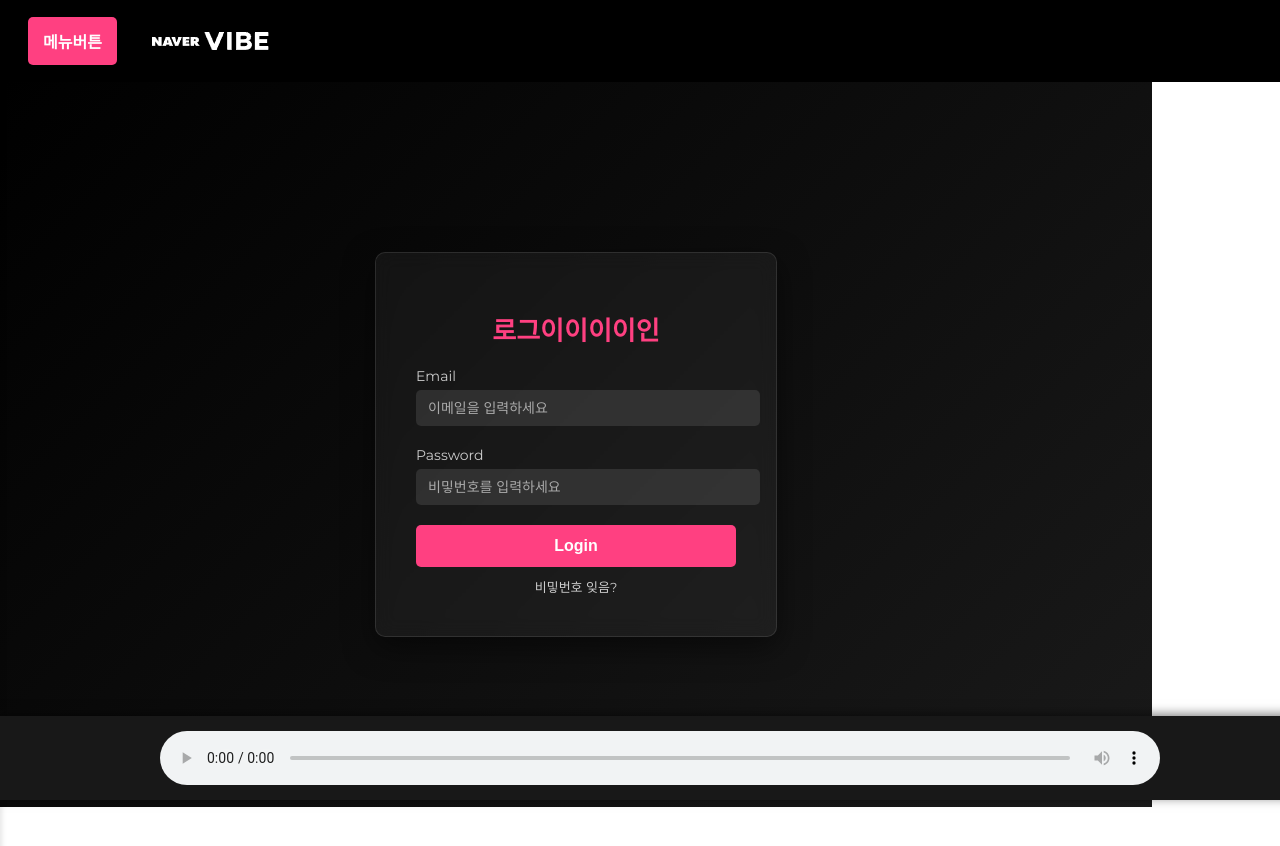
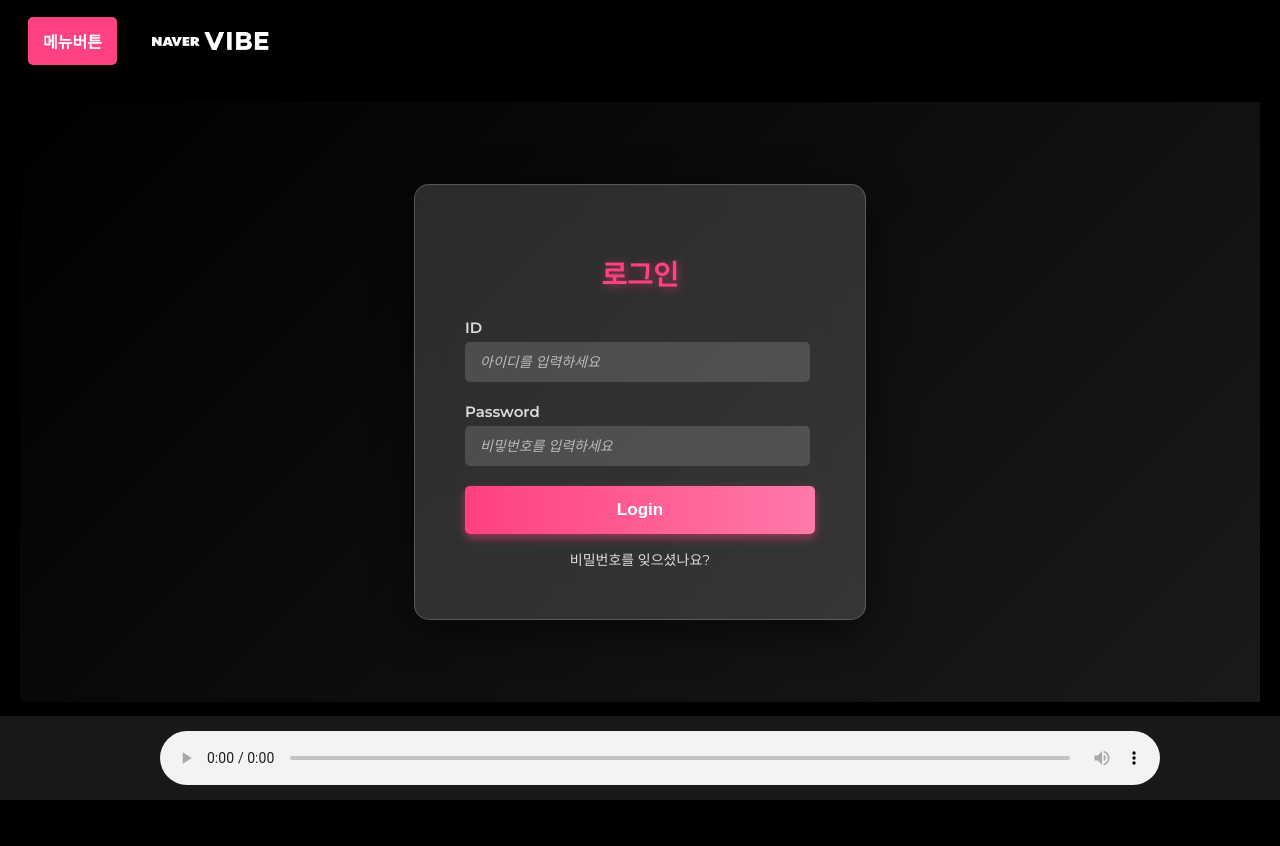
Before and after one commit to yunhyunglee/dockerserver, a React (Vite) app in the folder TeamDive_Client/: page /login in a window 1280 px wide. Shown: the top 846 px of the page. After the commit the page ends 800 px from the top, so only its background shows below. Built offline with nearby package versions, Linux system fonts and the light colour scheme.

Commit message:
feat: JoinForm 추가

```diff
--- a/TeamDive_Client/src/App.css
+++ b/TeamDive_Client/src/App.css
@@ -2,4 +2,6 @@
 body {
 
   margin: 0;
+  width: 100%;
+  background-color: black;
 }
--- a/TeamDive_Client/src/App.jsx
+++ b/TeamDive_Client/src/App.jsx
@@ -1,9 +1,9 @@
 
 import { useState } from 'react';
 import './App.css'
-import { MainHeader } from './components/frame/header'
-import { Home } from './components/frame/home'
-import { Footer } from './components/frame/footer'
+import { MainHeader } from './components/frame/header';
+import { Home } from './components/frame/home';
+import { Footer } from './components/frame/footer';
 
 
 
--- a/TeamDive_Client/src/components/frame/footer.jsx
+++ b/TeamDive_Client/src/components/frame/footer.jsx
@@ -3,6 +3,7 @@ import styles from '../../css/footer.module.css';
 
 
 function Footer() {
+
     return (
         <div className={styles.footer}>
             <audio className={styles['audio-player']} controls>
--- a/TeamDive_Client/src/components/frame/loginPage.jsx
+++ b/TeamDive_Client/src/components/frame/loginPage.jsx
@@ -1,23 +1,39 @@
-import React from 'react';
+import React, { useState } from 'react';
 import loginStyles from '../../css/login.module.css';
 
-function LoginPage() {
+const LoginPage =() => {
+
+    const [memberId, setMemberId] = useState('');
+    const [password, setPassword] = useState('');
+
+
+    const writeId = (e) => {
+        setMemberId(e.target.value)
+    }
+
+    const writePassword = (e) => {
+        setPassword(e.target.value)
+    }
+
+
+
+
     return (
         <div className={loginStyles.loginPage}>
             <div className={loginStyles.container}>
-            <h1>로그이이이이인</h1>
+                <h1>로그인</h1>
                 <form>
                     <div className={loginStyles.formGroup}>
-                <label htmlFor="email">Email</label>
-                <input type="email" id="email" placeholder="이메일을 입력하세요" />
+                        <label htmlFor="memberId">ID</label>
+                        <input type="text" id="memberId" value={memberId} onChange={writeId} placeholder="아이디를 입력하세요" />
                     </div>
                     <div className={loginStyles.formGroup}>
                         <label htmlFor="password">Password</label>
-                <input type="password" id="password" placeholder="비밓번호를 입력하세요" />
+                        <input type="password" id="password" value={password} onChange={writePassword} placeholder="비밓번호를 입력하세요" />
                     </div>
                     <button type="submit" className={loginStyles.button}>Login</button>
                 </form>
-            <a href="#" className={loginStyles.forgotPassword}>비밓번호 잊음?</a>
+                <a href="#" className={loginStyles.forgotPassword}>비밀번호를 잊으셨나요?</a>
             </div>
         </div>
       );
--- a/TeamDive_Client/src/css/header.module.css
+++ b/TeamDive_Client/src/css/header.module.css
@@ -7,6 +7,7 @@
     top: 0;
     background-color: black;
     z-index: 1000;
+    width: 100%;
 }
 
 .menu {
--- a/TeamDive_Client/src/css/login.module.css
+++ b/TeamDive_Client/src/css/login.module.css
@@ -4,30 +4,44 @@
   display: flex;
   align-items: center;
   justify-content: center;
-  min-height: 725px;
-  width: 90%;
-  /* 어두운 그라데이션 배경 */
+  min-height: 100%; /* 화면 전체 높이 */
+  width: 100%;
   background: linear-gradient(135deg, #000000, #1a1a1a);
   font-family: 'Montserrat', sans-serif;
 }
 
 .container {
-  background: rgba(255, 255, 255, 0.05); /* 약간 투명한 블랙 느낌 */
-  border: 1px solid rgba(255, 255, 255, 0.1);
-  border-radius: 10px;
-  padding: 40px;
-  width: 320px;
-  box-shadow: 0 10px 30px rgba(0, 0, 0, 0.5);
-  backdrop-filter: blur(10px); /* 글라스모픽 효과 */
+  background: rgba(255, 255, 255, 0.15); /* 투명도를 더 높여 유리 효과 강화 */
+  border: 1px solid rgba(255, 255, 255, 0.2);
+  border-radius: 15px;
+  padding: 50px;
+  width: 350px;
+  box-shadow: 0 10px 40px rgba(0, 0, 0, 0.6);
+  backdrop-filter: blur(20px); /* 더 강한 글라스 효과 */
+  -webkit-backdrop-filter: blur(20px);
   text-align: center;
   color: #fff;
+  animation: fadeIn 0.6s ease-in-out;
+}
+
+/* 로그인창 모션 */
+@keyframes fadeIn {
+  from {
+    opacity: 0;
+    transform: translateY(-30px);
+  }
+  to {
+    opacity: 1;
+    transform: translateY(0);
+  }
 }
 
 .container h1 {
-  font-size: 26px;
-  font-weight: 600;
-  margin-bottom: 20px;
-  color: #ff4081; /* 포인트 핑크 컬러 */
+  font-size: 28px;
+  font-weight: 700;
+  margin-bottom: 25px;
+  color: #ff4081;
+  text-shadow: 2px 2px 10px rgba(255, 64, 129, 0.5);
 }
 
 .formGroup {
@@ -37,50 +51,75 @@
 
 .formGroup label {
   display: block;
-  font-size: 14px;
-  color: #ccc;
+  font-size: 15px;
+  font-weight: 600;
+  color: #ddd;
   margin-bottom: 5px;
 }
 
 .formGroup input {
-  width: 100%;
-  padding: 10px 12px;
+  width: 90%;
+  padding: 12px 15px;
   border: none;
   border-radius: 5px;
-  background: rgba(255, 255, 255, 0.1);
+  background: rgba(255, 255, 255, 0.15);
   color: #fff;
   font-size: 14px;
+  outline: none;
+  transition: all 0.3s ease-in-out;
 }
 
-.formGroup input::placeholder {
-  color: #aaa;
+/* 입력창 포커스 시 효과 */
+.formGroup input:focus {
+  background: rgba(255, 255, 255, 0.3);
+  box-shadow: 0 0 10px rgba(255, 64, 129, 0.5);
 }
 
+/* 입력창 placeholder 색상 */
+.formGroup input::placeholder {
+  color: #bbb;
+  font-style: italic;
+}
+
+/* 로그인 버튼 */
 .button {
   width: 100%;
-  padding: 12px;
+  padding: 14px;
   border: none;
   border-radius: 5px;
-  background: #ff4081;
+  background: linear-gradient(90deg, #ff4081, #ff79a9);
   color: #fff;
-  font-size: 16px;
-  font-weight: 600;
+  font-size: 17px;
+  font-weight: 700;
   cursor: pointer;
-  transition: background 0.3s ease;
+  transition: all 0.3s ease-in-out;
+  box-shadow: 0 4px 10px rgba(255, 64, 129, 0.5);
 }
 
+/* 버튼 hover 효과 */
 .button:hover {
-  background: #e73370;
+  background: linear-gradient(90deg, #ff79a9, #ff4081);
+  transform: scale(1.05);
+  box-shadow: 0 6px 20px rgba(255, 64, 129, 0.8);
 }
 
+/* 버튼 클릭 효과 */
+.button:active {
+  transform: scale(0.98);
+}
+
+/* 비밀번호 찾기 링크 */
 .forgotPassword {
   display: block;
-  margin-top: 10px;
-  font-size: 13px;
-  color: #ccc;
+  margin-top: 15px;
+  font-size: 14px;
+  color: #ddd;
   text-decoration: none;
+  transition: color 0.3s ease-in-out;
 }
 
+/* 비밀번호 찾기 hover */
 .forgotPassword:hover {
   text-decoration: underline;
+  color: #ff4081;
 }
--- a/TeamDive_Client/src/css/main.module.css
+++ b/TeamDive_Client/src/css/main.module.css
@@ -1,46 +1,60 @@
+
 /* 전체 컨테이너 */
 .container {
     display: flex;
     transition: all 0.3s ease;
     position: relative;
+    width: 100%;
+    overflow: hidden; /* 혹시 생길 수 있는 가로 스크롤 방지 */
+    min-height: 80vh;
+    color: white;
+
+}
+
+.sidebar {
+    position: absolute;
+    top: 0;
+    left: 0;
+    width: 170px;
+
+    padding: 2vh; /* 화면 크기에 따라 적응 */
+    box-shadow: 2px 0 5px rgba(0, 0, 0, 0.1);
+    transition: transform 0.3s ease;
+    transform: translateX(-100%); /* 기본 상태: 완전히 왼쪽 바깥에 숨김 */
+
+    display: flex;
+    flex-direction: column;
+    min-height: 75vh; /* 전체 화면 높이 맞춤 */
+}
+
+.sidebar.open {
+    transform: translateX(0);  /* 사이드바 열리면 제자리로 슬라이드 */
+}
+
+/* 메인 영역 */
+
+.main {
+    flex: 1;
+    padding: 20px;
+    transition: width 0.3s ease, margin-left 0.3s ease;
+    width: calc(100% - 170px); /* 사이드바 크기만큼 빼줌 */
+    margin-left: 0;
+    overflow-x: hidden; /* 가로 스크롤 방지 */
 
 }
 
 
-/* 사이드바 */
-.sidebar {
-    position: absolute;
-    width: 170px;
-    background-color: #f2f2f2;
-    padding: 20px;
-    box-shadow: 2px 0 5px rgba(0,0,0,0.1);
-    transition: transform 0.3s ease;
-    transform: translateX(-100%);
 
-
-    display: flex;
-    flex-direction: column;
-    /* 사이드바 크기조정 */
-    min-height: 730px;
-}
-.sidebar.open {
-    transform: translateX(0);
-}
-
-/* 메인 영역 */
-.main {
-    flex: 1;
-
-    transition: transform 0.3s ease-in-out;
-}
+/* 사이드바가 열렸을 때 메인 영역에 적용할 클래스 */
 .move {
-    transform: translateX(220px);
+    width: calc(100% - 170px); /* 전체 너비에서 사이드바 너비 만큼 빼기 */
+    margin-left: 200px;        /* 메인 영역을 오른쪽으로 밀어내기 */
 }
 
 /* 링크 스타일 */
 .link {
     text-decoration: none;
-    color: #333;
+    color: white;
     font-size: 16px;
     font-weight: 500;
     display: block; /* 세로 배치할 때 필수 */
@@ -60,7 +74,7 @@
 
 .linkEnd {
     text-decoration: none;
-    color: #333;
+    color: white;
     font-size: 16px;
     font-weight: 500;
     display: block;
```
Also changed, not shown: TeamDive_Client/src/components/frame/JoinForm.jsx (added, +54 -0 lines), TeamDive_Client/src/components/frame/home.jsx (indentation only). Lines whose indentation alone changed are shown as unchanged.
